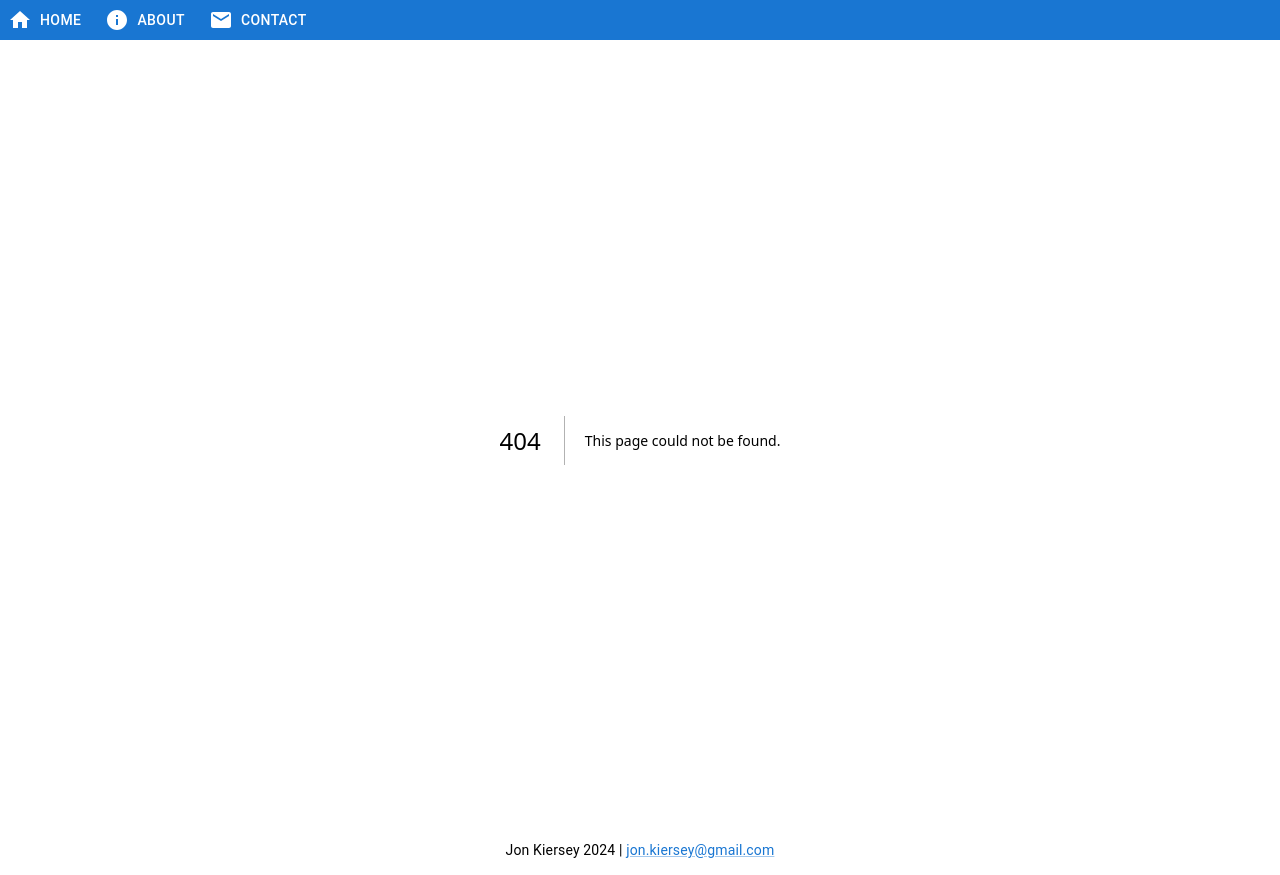
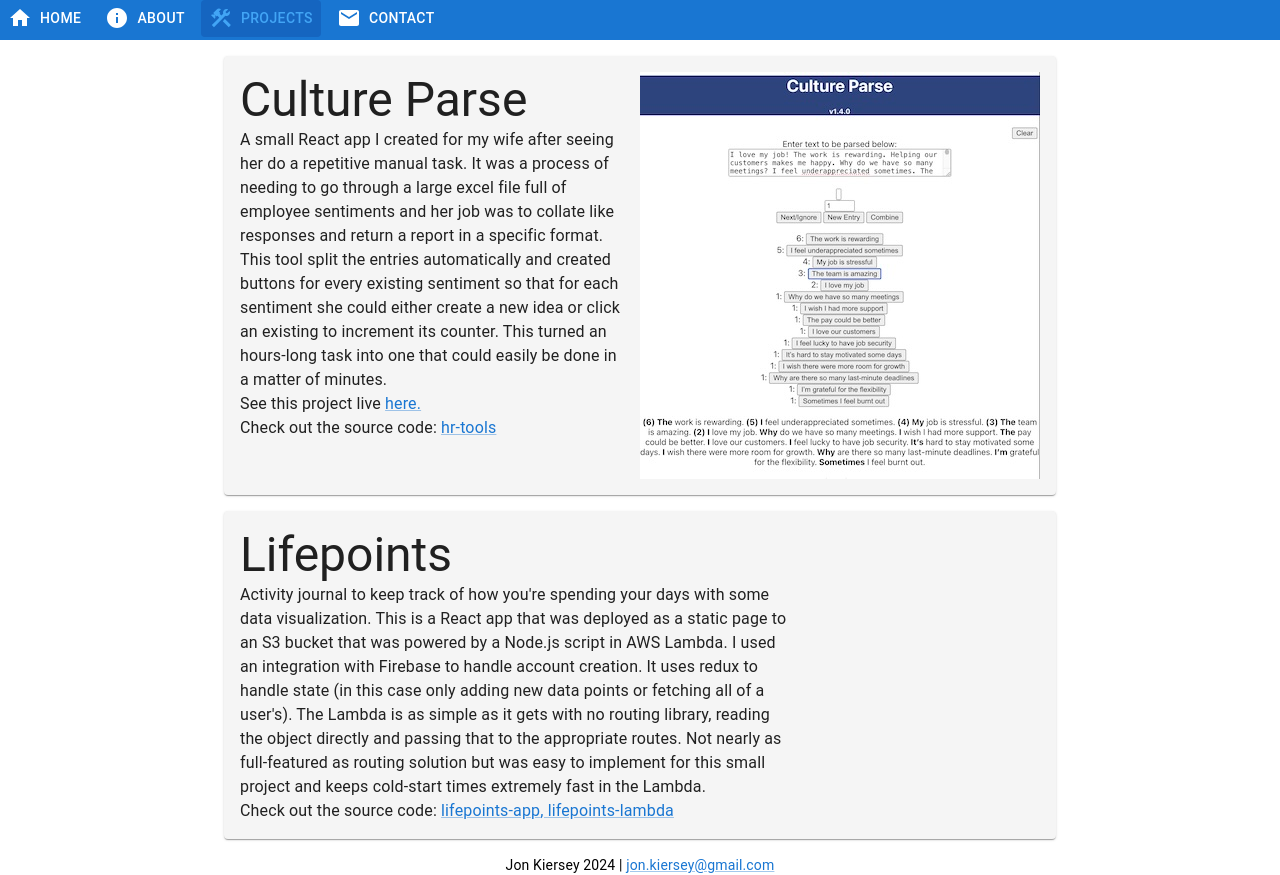
Before and after one commit to jonkiersey/aloha, a Next.js app: page /projects in a window 1280 px wide. Before the commit this address had no page. Built offline with nearby package versions, Linux system fonts and the light colour scheme.

Commit message:
make header scrollable; add projects screen

```diff
--- a/src/common/header.tsx
+++ b/src/app/components/header.tsx
@@ -1,10 +1,11 @@
 import { Box, Button, styled } from "@mui/material";
 import { usePathname, useRouter } from "next/navigation";
+import ConstructionIcon from "@mui/icons-material/Construction";
 import HomeIcon from "@mui/icons-material/Home";
 import InfoIcon from "@mui/icons-material/Info";
 import EmailIcon from "@mui/icons-material/Email";
 import { sizes } from "@constants";
-import { ReactNode } from "react";
+import { ReactElement, ReactNode } from "react";
 
 const HeaderContainer = styled(Box)(({ theme }) => ({
   backgroundColor: theme.palette.primary.main,
@@ -13,11 +14,15 @@ const HeaderContainer = styled(Box)(({ theme }) => ({
   top: 0,
   left: 0,
   width: "100%",
-  display: "flex",
-  gap: 8,
   overflowX: "auto",
   zIndex: 1000,
 }));
+
+const HeaderContent = styled(Box)({
+  display: "flex",
+  minWidth: "fit-content",
+  gap: 8,
+});
 
 const NavButton = styled(Button)(({ theme }) => ({
   gap: 8,
@@ -45,29 +50,30 @@ const NavLink = ({
   return <NavComponent onClick={onClick}>{children}</NavComponent>;
 };
 
-const Header = () => {
+export type HeaderProps = {
+  routes: {
+    route: string;
+    Icon: React.ElementType;
+    label: string;
+  }[];
+};
+
+const Header = ({ routes }: HeaderProps) => {
   const router = useRouter();
   const pathname = usePathname();
   return (
     <HeaderContainer>
-      <NavLink isCurrentTab={pathname === "/"} onClick={() => router.push("/")}>
-        <HomeIcon />
-        Home
-      </NavLink>
-      <NavLink
-        isCurrentTab={pathname === "/about"}
-        onClick={() => router.push("/about")}
-      >
-        <InfoIcon />
-        About
-      </NavLink>
-      <NavLink
-        isCurrentTab={pathname === "/contact"}
-        onClick={() => router.push("/contact")}
-      >
-        <EmailIcon />
-        Contact
-      </NavLink>
+      <HeaderContent>
+        {routes.map(({ route, Icon, label }) => (
+          <NavLink
+            isCurrentTab={pathname === route}
+            onClick={() => router.push(route)}
+          >
+            <Icon />
+            {label}
+          </NavLink>
+        ))}
+      </HeaderContent>
     </HeaderContainer>
   );
 };
--- a/src/app/layout.tsx
+++ b/src/app/layout.tsx
@@ -1,9 +1,14 @@
 "use client";
 import { Box, ThemeProvider } from "@mui/material";
 import theme from "../theme";
-import { Footer, Header } from "@common";
+import { Footer, Header } from "./components";
 import styled from "styled-components";
 import { sizes } from "@constants";
+import { HeaderProps } from "./components/header";
+import ConstructionIcon from "@mui/icons-material/Construction";
+import HomeIcon from "@mui/icons-material/Home";
+import InfoIcon from "@mui/icons-material/Info";
+import EmailIcon from "@mui/icons-material/Email";
 
 const ContentContainer = styled(Box)({
   flexGrow: 1,
@@ -17,6 +22,29 @@ const PageContainer = styled(Box)({
   minHeight: "100vh",
 });
 
+const navHeaderRoutes: HeaderProps["routes"] = [
+  {
+    route: "/",
+    Icon: HomeIcon,
+    label: "Home",
+  },
+  {
+    route: "/about",
+    Icon: InfoIcon,
+    label: "About",
+  },
+  {
+    route: "/projects",
+    Icon: ConstructionIcon,
+    label: "Projects",
+  },
+  {
+    route: "/contact",
+    Icon: EmailIcon,
+    label: "Contact",
+  },
+];
+
 const RootLayout = ({
   children,
 }: Readonly<{
@@ -28,7 +56,7 @@ const RootLayout = ({
         <main>
           <ThemeProvider theme={theme}>
             <PageContainer>
-              <Header />
+              <Header routes={navHeaderRoutes} />
               <ContentContainer>{children}</ContentContainer>
               <Footer />
             </PageContainer>
--- /dev/null
+++ b/src/app/projects/components/project-card.tsx
@@ -0,0 +1,77 @@
+import { Box, Card, Link, styled, Typography } from "@mui/material";
+import Image, { StaticImageData } from "next/image";
+
+const ContainerCard = styled(Card)(({ theme }) => ({
+  backgroundColor: theme.palette.grey[100],
+  display: "flex",
+  flexDirection: "column",
+  padding: 16,
+  gap: 16,
+  [theme.breakpoints.up("sm")]: {
+    flexDirection: "row",
+    maxWidth: 800,
+    justifyContent: "space-between",
+  },
+}));
+
+const ProjectImage = styled(Image)({
+  maxWidth: "100%",
+  height: "auto",
+  objectFit: "contain",
+});
+
+const InfoBox = styled(Box)(({ theme }) => ({
+  display: "flex",
+  flexDirection: "column",
+  [theme.breakpoints.up("sm")]: {
+    maxWidth: `calc(100% - 250px)`,
+  },
+}));
+
+export type ProjectCardProps = {
+  image?: StaticImageData;
+  title: string;
+  description: string;
+  link?: string;
+  sourceLinks?: { label: string; link: string }[];
+};
+const ProjectCard = ({
+  image,
+  title,
+  description,
+  link,
+  sourceLinks,
+}: ProjectCardProps) => {
+  return (
+    <ContainerCard>
+      <InfoBox>
+        <Typography variant="h3">{title}</Typography>
+        <Typography variant="body1">{description}</Typography>
+        {link !== undefined && (
+          <Typography variant="body1">
+            See this project live{" "}
+            <Link href={link} target="_blank">
+              here.
+            </Link>
+          </Typography>
+        )}
+        {sourceLinks !== undefined && (
+          <Typography variant="body1">
+            Check out the source code:{" "}
+            {sourceLinks.map(({ label, link }, index, array) => (
+              <Link href={link} target="_blank">
+                {label}
+                {index + 1 !== array.length && ", "}
+              </Link>
+            ))}
+          </Typography>
+        )}
+      </InfoBox>
+      {image !== undefined && (
+        <ProjectImage alt={`Project Image for ${title}`} src={image} />
+      )}
+    </ContainerCard>
+  );
+};
+
+export default ProjectCard;
--- /dev/null
+++ b/src/app/projects/page.tsx
@@ -0,0 +1,69 @@
+"use client";
+import { Box, styled } from "@mui/material";
+import cultureParseScreenshot from "./assets/culture-parse-screenshot.jpg";
+import Project, { ProjectCardProps } from "./components/project-card";
+
+const PageContainer = styled(Box)({
+  display: "flex",
+  flexDirection: "column",
+  gap: 16,
+  padding: 16,
+  width: "100%",
+  alignItems: "center",
+  boxSizing: "border-box",
+});
+
+const projects: ProjectCardProps[] = [
+  {
+    title: "Culture Parse",
+    image: cultureParseScreenshot,
+    description: `
+      A small React app I created for my wife after seeing her do a repetitive manual task.
+      It was a process of needing to go through a large excel file full of employee sentiments
+      and her job was to collate like responses and return a report in a specific format. This
+      tool split the entries automatically and created buttons for every existing sentiment so
+      that for each sentiment she could either create a new idea or click an existing to
+      increment its counter. This turned an hours-long task into one that could easily be done
+      in a matter of minutes.
+    `,
+    link: "https://hr-tools.netlify.app/",
+    sourceLinks: [
+      { label: "hr-tools", link: "https://github.com/jonkiersey/hr-tools" },
+    ],
+  },
+  {
+    title: "Lifepoints",
+    description: `
+      Activity journal to keep track of how you're spending your days with some data
+      visualization. This is a React app that was deployed as a static page to an S3 bucket
+      that was powered by a Node.js script in AWS Lambda. I used an integration with
+      Firebase to handle account creation. It uses redux to handle state (in this case only
+      adding new data points or fetching all of a user's). The Lambda is as simple as it gets
+      with no routing library, reading the object directly and passing that to the appropriate
+      routes. Not nearly as full-featured as routing solution but was easy to implement for
+      this small project and keeps cold-start times extremely fast in the Lambda.
+    `,
+    sourceLinks: [
+      {
+        label: "lifepoints-app",
+        link: "https://github.com/jonkiersey/lifepoints-app",
+      },
+      {
+        label: "lifepoints-lambda",
+        link: "https://github.com/jonkiersey/lifepoints-lambda",
+      },
+    ],
+  },
+];
+
+const Projects = () => {
+  return (
+    <PageContainer>
+      {projects.map((project) => (
+        <Project {...project} />
+      ))}
+    </PageContainer>
+  );
+};
+
+export default Projects;
```
Also changed, not shown: src/app/components/footer.tsx (renamed from src/common/footer.tsx), src/app/components/index.ts (renamed from src/common/index.tsx), src/app/projects/assets/culture-parse-screenshot.jpg (added).
